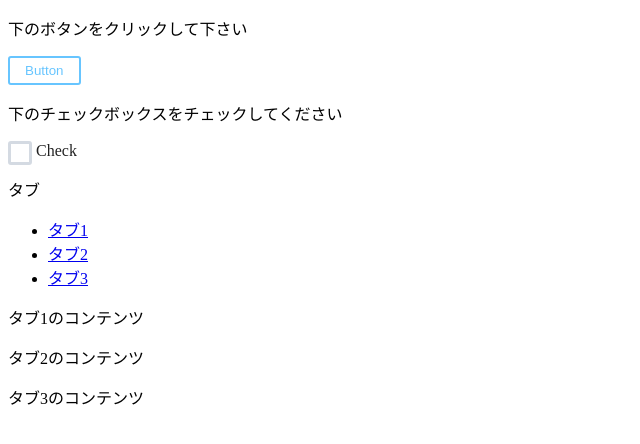
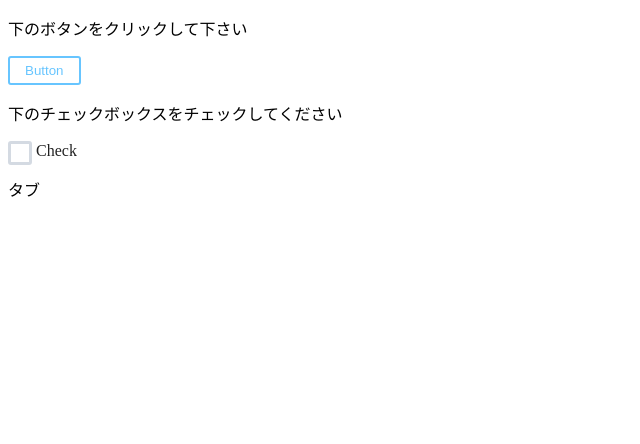
Before and after one commit to kimuniiii/My-Next-Apollo-GraphQL-App, a Next.js app: page /main in a window 1280 px wide. Shown: the top 444 px of the page, without its empty margins (0-640 px from the left). Built offline with nearby package versions, Linux system fonts and the light colour scheme.

Commit message:
WAI-ARIA対応のTabコンポーネントを実装

```diff
--- a/src/components/Tab/index.tsx
+++ b/src/components/Tab/index.tsx
@@ -1,58 +1,95 @@
-import React, { useRef, useState } from 'react';
+import React, { FC, useState } from 'react';
 import styled from 'styled-components';
 
-type Props = {
+type ActiveTab = 'first' | 'second' | 'third' | 'fourth';
+
+type TabItem = {
+  id: string;
   title: string;
-  content: JSX.Element[];
+  order: ActiveTab;
+  mainInfo: string;
 };
 
-export const Tab: React.FC<Props> = ({ title, content }) => {
-  console.log({ title, content });
-  const randomStr = () => Math.random().toString(16).substring(2);
-  console.log(randomStr());
-  const randomId: { current: string[] } = useRef(['']);
-  console.log(randomId);
-  const renderCount: { current: number } = useRef(0);
-  console.log(renderCount);
-  const [tabState, setTabState] = useState(randomId.current[0]);
-  console.log({ tabState, setTabState });
+type Props = {
+  initialActiveContent: string;
+  tabItem: TabItem[];
+};
+
+export const Tab: FC<Props> = ({ initialActiveContent, tabItem }) => {
+  const [activeTab, setActiveTab] = useState<ActiveTab>('first');
+  const [pcActiveContent, setPcActiveContent] = useState<string>(
+    initialActiveContent
+  );
+
+  const handleClick = (clickTab: ActiveTab, content: string) => {
+    setActiveTab(clickTab);
+    setPcActiveContent(content);
+  };
 
   return (
-    <TabContainer>
-      <div className="tab">
-        <ul className="tablist" role="tablist">
-          {/* TODO map関数で回してレンダリングする */}
-          <li role="presentation">
-            <a href="#tab1" aria-controls="tab1" aria-selected="true">
-              タブ1
-            </a>
-          </li>
-          <li role="presentation">
-            <a href="#tab2" aria-controls="tab2" aria-selected="false">
-              タブ2
-            </a>
-          </li>
-          <li role="presentation">
-            <a href="#tab3" aria-controls="tab3" aria-selected="false">
-              タブ3
-            </a>
-          </li>
-        </ul>
-        <div className="tabpanel">
-          {/* TODO map関数で回してレンダリングする */}
-          <div id="tab1">
-            <p>タブ1のコンテンツ</p>
-          </div>
-          <div id="tab2">
-            <p>タブ2のコンテンツ</p>
-          </div>
-          <div id="tab3">
-            <p>タブ3のコンテンツ</p>
-          </div>
-        </div>
-      </div>
-    </TabContainer>
+    <StTabRoot>
+      {tabItem !== undefined && (
+        <StTabWrapper>
+          <StTabContainer>
+            {tabItem.map(({ id, title, order, mainInfo }) => {
+              return (
+                <StTabList
+                  role="tablist"
+                  key={id}
+                  isActive={activeTab === order}
+                  onClick={() => handleClick(order, mainInfo)}
+                >
+                  <StTabListTitle role="tab">{title}</StTabListTitle>
+                </StTabList>
+              );
+            })}
+          </StTabContainer>
+          {pcActiveContent !== '' && (
+            <StTabContent role="tabpanel">{pcActiveContent}</StTabContent>
+          )}
+        </StTabWrapper>
+      )}
+    </StTabRoot>
   );
 };
 
-const TabContainer = styled.div``;
+const StTabRoot = styled.div`
+  padding: 0 16px;
+`;
+
+const StTabWrapper = styled.div`
+  max-width: 1000px;
+  margin: 0 auto;
+  border: 2px solid #1c5db5;
+`;
+
+const StTabContainer = styled.div`
+  display: flex;
+  flex-direction: row;
+  width: 100%;
+  line-height: 1.5;
+`;
+
+const StTabList = styled.div<{ isActive: boolean }>`
+  cursor: pointer;
+  font-size: 20px;
+  width: 25%;
+  height: 36px;
+  color: ${({ isActive }) => (isActive ? '#222222' : '#fff')};
+  background-color: ${({ isActive }) => (isActive ? '#fff' : '#1c5db5')};
+  border-bottom: ${({ isActive }) => isActive && '#fff'};
+
+  &:hover {
+    opacity: 0.9;
+  }
+`;
+
+const StTabListTitle = styled.div`
+  text-align: center;
+`;
+
+const StTabContent = styled.div`
+  color: #222222;
+  width: 100%;
+  padding: 8px 0 8px 16px;
+`;
```
Also changed, not shown: 1 other file (tests, documents, lock files or other folders).
